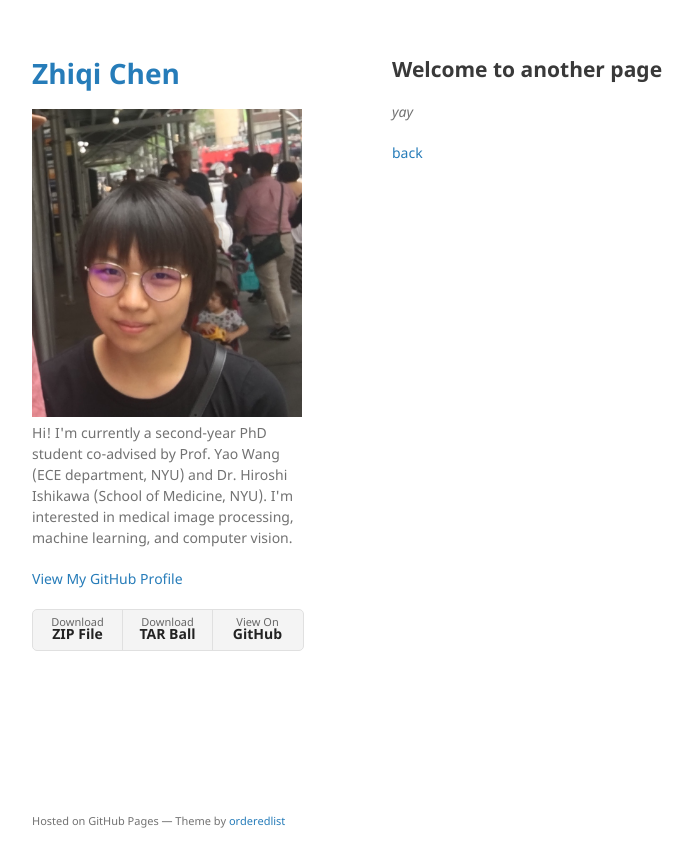
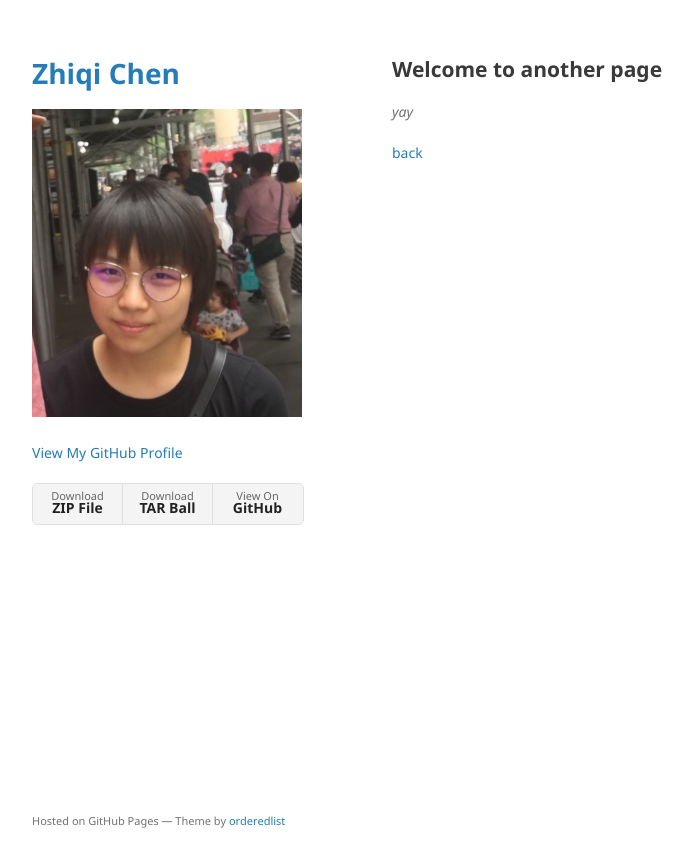
Before and after one commit to zhiqiiiiiii/zhiqiiiiiii.github.io, a Jekyll site: the page built from another-page.md, in a window 1280 px wide. Shown: the top 867 px of the page, without its empty margins (178-871 px from the left). Built offline with Jekyll 4.4.1, drawn with Linux system fonts in a browser that asks for light colours; the repository's description, which GitHub fills in, is left out; our own code applies the rules of GitHub Pages for plain Markdown files.

```diff
--- a/_config.yml
+++ b/_config.yml
@@ -1,8 +1,6 @@
 title: Zhiqi Chen
 logo: /assets/img/headshot.JPG
-description: Hi! I'm currently a second-year PhD student co-advised by Prof. Yao Wang (ECE department, NYU)
-  and Dr. Hiroshi Ishikawa (School of Medicine, NYU).
-  I'm interested in medical image processing, machine learning, and computer vision.
+#description:
 show_downloads: true
 #google_analytics:
 theme: jekyll-theme-minimal
```
Also changed, not shown: index.md (+2 -10 lines).
